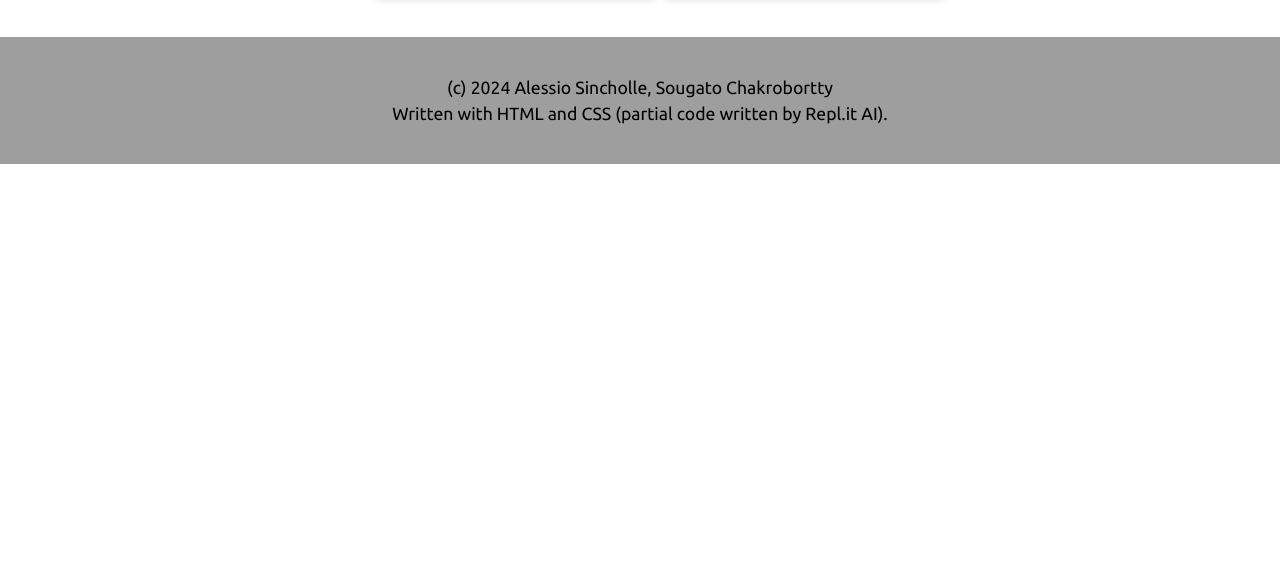
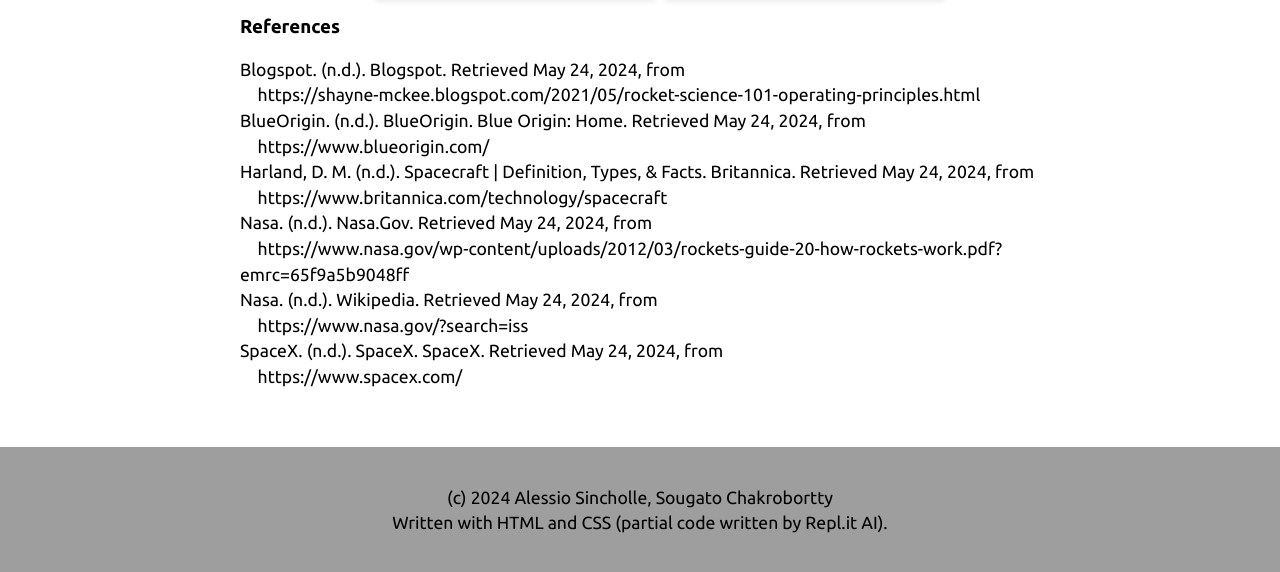
Before and after one commit to ScoderCoder/I-STEM-Cosmic-Quest-Spacecrafts, a plain HTML site: page index.html in a window 1280 px wide. Shown: the part 2226-2798 px from the top of the page. Before the commit the page ends 2390 px from the top, so only its background shows below. Drawn offline with Linux system fonts and the light colour scheme.

Commit message:
Add APA citations

```diff
--- a/index.html
+++ b/index.html
@@ -102,8 +102,15 @@
           </a>
           </li>
     </ul>
+
+    <h3>References</h3>
+      <p>Blogspot. (n.d.). Blogspot. Retrieved May 24, 2024, from <br>&emsp;https://shayne-mckee.blogspot.com/2021/05/rocket-science-101-operating-principles.html
+      <br>BlueOrigin. (n.d.). BlueOrigin. Blue Origin: Home. Retrieved May 24, 2024, from <br>&emsp;https://www.blueorigin.com/
+      <br>Harland, D. M. (n.d.). Spacecraft | Definition, Types, & Facts. Britannica. Retrieved May 24, 2024, from <br>&emsp;https://www.britannica.com/technology/spacecraft
+      <br>Nasa. (n.d.). Nasa.Gov. Retrieved May 24, 2024, from <br>&emsp;https://www.nasa.gov/wp-content/uploads/2012/03/rockets-guide-20-how-rockets-work.pdf?emrc=65f9a5b9048ff
+      <br>Nasa. (n.d.). Wikipedia. Retrieved May 24, 2024, from <br>&emsp;https://www.nasa.gov/?search=iss
+      <br>SpaceX. (n.d.). SpaceX. SpaceX. Retrieved May 24, 2024, from <br>&emsp;https://www.spacex.com/</p>
     </div>
-  </div>
 
   <div class="footer">
     <p>(c) 2024 Alessio Sincholle, Sougato Chakrobortty<br>Written with HTML and CSS (partial code written by Repl.it AI).</p>
```
